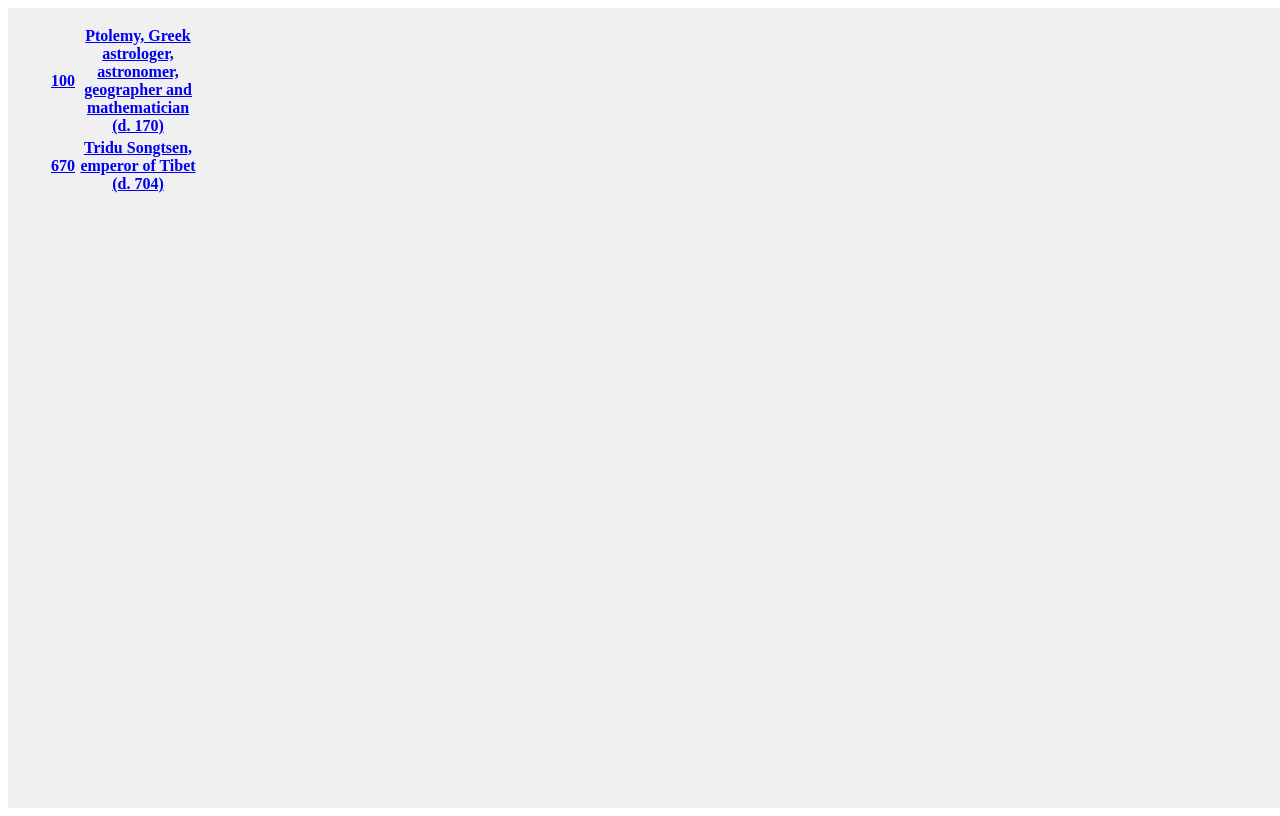
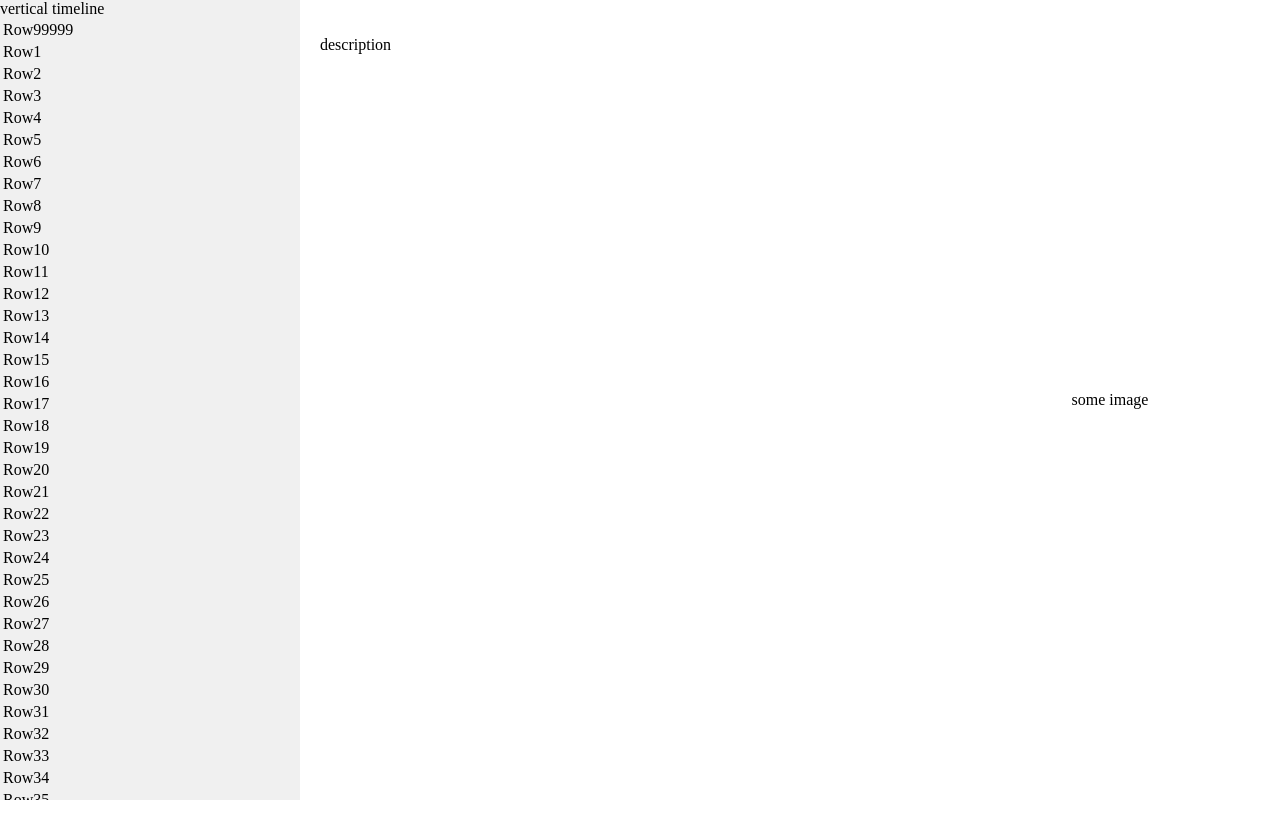
Before and after one commit to waynexia/steps, a React (Vite) app: page / in a window 1280 px wide. Built offline with nearby package versions, Linux system fonts and the light colour scheme.

Commit message:
feat: handle scroll behavior on timeline
Signed-off-by: Ruihang Xia <waynestxia@gmail.com>

```diff
--- a/src/App.tsx
+++ b/src/App.tsx
@@ -1,10 +1,14 @@
-import { useEffect, useState } from 'react'
+import { useEffect, useRef, useState } from 'react'
 import { mock_list } from './list'
 import { wikipedia_link_of_page, wikipedia_link_of_year } from './utils'
 
 function App() {
   const [list, setList] = useState<{ from: number, to: number, person: { desc: string, link: string | undefined, death: number | undefined }, other_people: { desc: string, link: string | undefined, death: number | undefined }[] }[]>([])
 
+  // const [currentIndex, setCurrentIndex] = useState(0)
+  const [currentTimelineHighlight, setCurrentTimelineHighlight] = useState(0)
+
+  // prepare (mock) data
   useEffect(() => {
     const fetchData = async () => {
       // const data = await build_list(100, 800)
@@ -15,41 +19,39 @@ function App() {
     fetchData()
   }, [])
 
+  const handleScrollDebug: React.UIEventHandler<HTMLDivElement> = (e) => {
+    const { scrollTop, scrollHeight, clientHeight } = e.target as HTMLDivElement
+    const position = Math.ceil(
+      (scrollTop / (scrollHeight - clientHeight)) * 1000,
+    )
+    setCurrentTimelineHighlight(position)
+  }
+
   return (
-    <div className="container">
-      <div className="scroll-side">
-        <ul>
-          <table>
-            {list.map((item, _index) => (
-              <tr key={item.from}>
-                <th>
-                  <a href={wikipedia_link_of_year(item.from)}>{item.from}</a>
-                </th>
-                <th>
-                  {item.person.link !== undefined && (
-                    <a href={wikipedia_link_of_page(item.person.link)}>{item.person.desc}</a>
-                  )}
-                </th>
+    <div className="gallery">
+      <div className="progress-bar" onScroll={handleScrollDebug}>
+        vertical timeline
+        <table>
+          <tbody>
+            {Array.from({ length: 1000 }).map((_, index) => (
+              <tr key={index}>
+                <td>
+                  Row
+                  {index === currentTimelineHighlight ? 99999 : index}
+                </td>
               </tr>
             ))}
-          </table>
-        </ul>
+          </tbody>
+        </table>
       </div>
 
-      <div className="header">
-
+      <div className="text-detail">
+        {/* <h1>{list[currentIndex].person.desc}</h1> */}
+        <p>description</p>
       </div>
 
-      <div className="main">
-
-      </div>
-
-      <div className="aside">
-
-      </div>
-
-      <div className="footer">
-
+      <div className="photo">
+        some image
       </div>
     </div>
 
--- a/src/index.css
+++ b/src/index.css
@@ -1,37 +1,47 @@
-.container {
-    height: 100svh;
-    width: 100svw;
-    display: grid;
-    grid-template-columns: 15% 40% 45%;
-    grid-template-rows: 10% 80% 10%;
-    grid-template-areas:
-        "scroll-side header header"
-        "scroll-side main aside"
-        "scroll-side footer footer";
+body {
+    margin: 0px;
 }
 
-.scroll-side {
-    grid-area: scroll-side;
-    background-color: #f0f0f0;
-    /* overflow-y: auto; */
+.gallery {
+    display: flex;
+    height: 100vh;
 }
 
-.header {
-    grid-area: header;
+.progress-bar {
+    flex: 1;
     background-color: #f0f0f0;
+
+    overflow-y: scroll;
+    scrollbar-width: none;
 }
 
-.main {
-    grid-area: main;
-    background-color: #f0f0f0;
+.content {
+    flex: 3;
+    display: flex;
+
+    overflow: hidden;
 }
 
-.aside {
-    grid-area: aside;
-    background-color: #f0f0f0;
+.text-detail {
+    flex: 2;
+    padding: 20px;
+    overflow-y: auto;
+
+    overflow: hidden;
 }
 
-.footer {
-    grid-area: footer;
-    background-color: #f0f0f0;
+.photo {
+    flex: 1;
+    display: flex;
+    align-items: center;
+    justify-content: center;
+    padding: 20px;
+
+    overflow: hidden;
 }
+
+.photo img {
+    max-width: 100%;
+    max-height: 100%;
+    object-fit: contain;
+}
```
